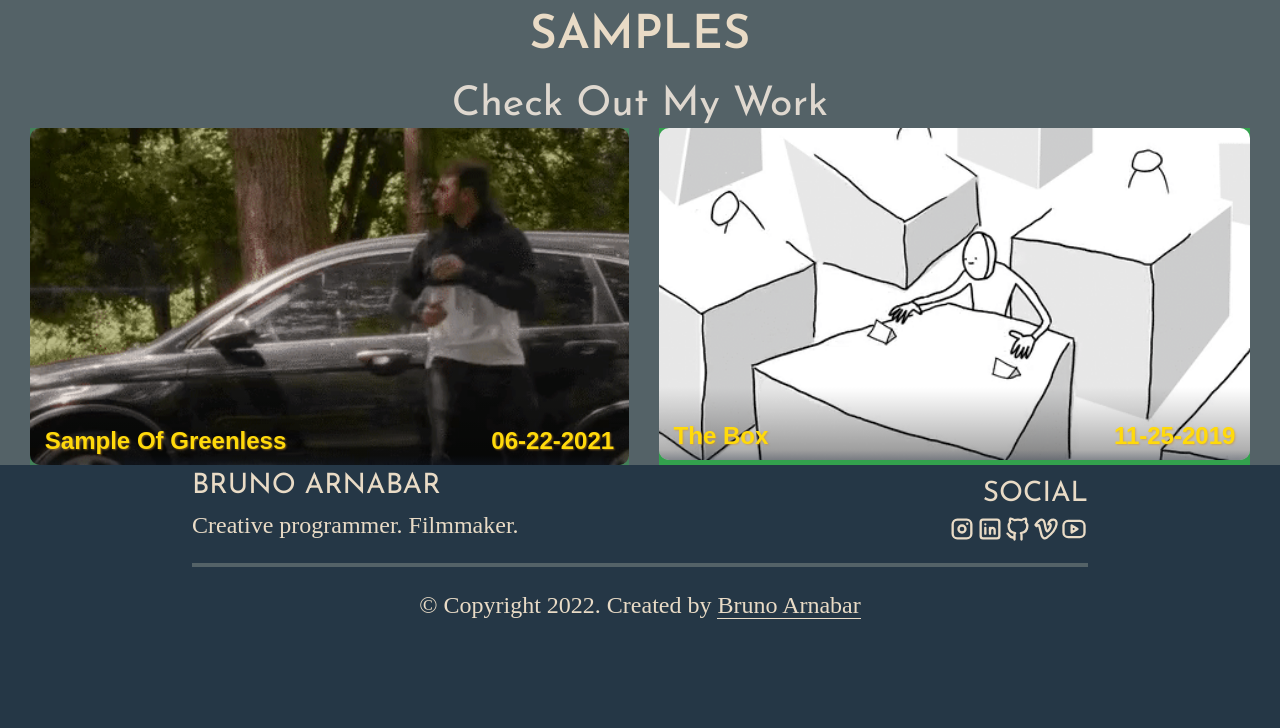
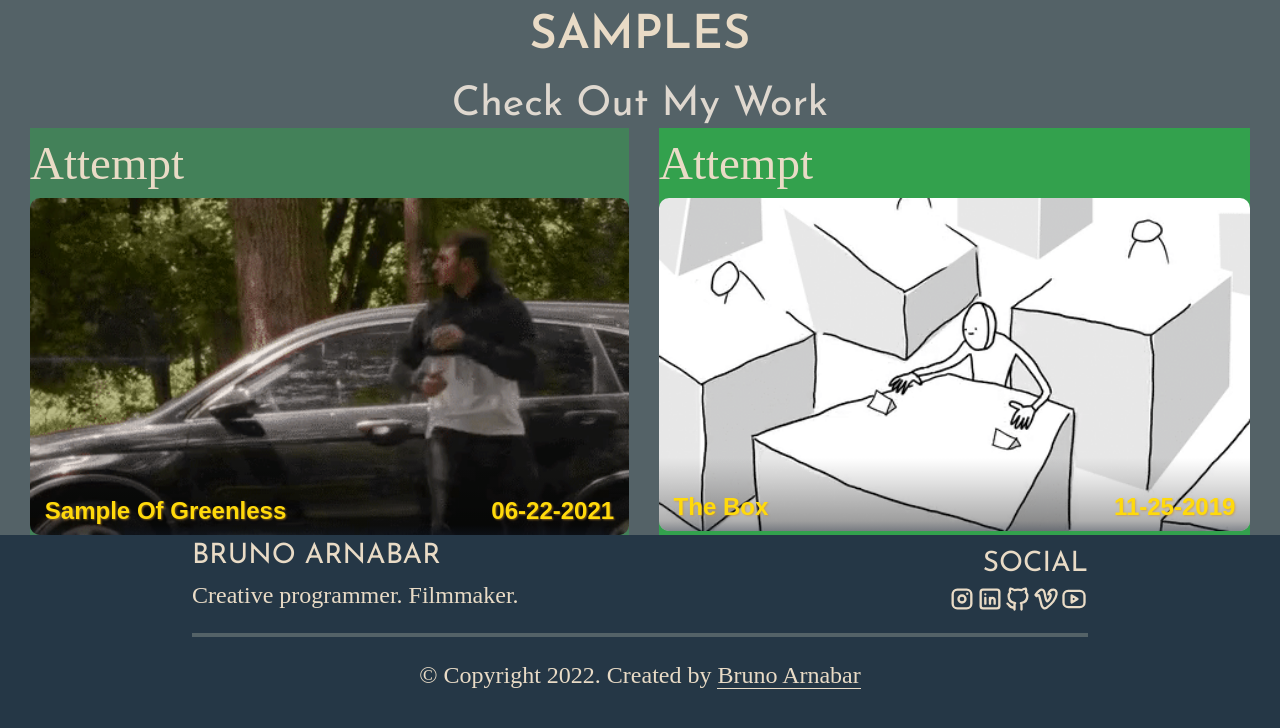
Before and after one commit to brunoarnabar/film-portfolio-deployment, a React (Create React App) app: page / in a window 1280 px wide. Shown: the top 728 px of the page. Built offline with nearby package versions, Linux system fonts and the light colour scheme; a web font is replaced by a local one.

Commit message:
Fixing Preview

```diff
--- a/src/Components/Sample/Sample.jsx
+++ b/src/Components/Sample/Sample.jsx
@@ -34,9 +34,11 @@ export default function Samples() {
       </div>
       <div className="SamplePreviewContainers text-neutral-400">
         <div className="SamplePreview fs-heading">
+          Attempt
           <Preview {...GreenlessInfo} />
         </div>
         <div className="SamplePreview fs-heading">
+          Attempt
           <Preview {...TheBoxInfo} />
         </div>
       </div>
```
